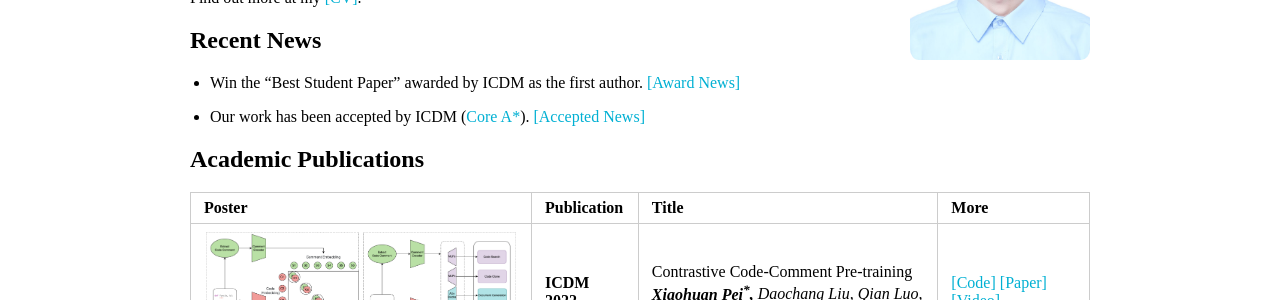
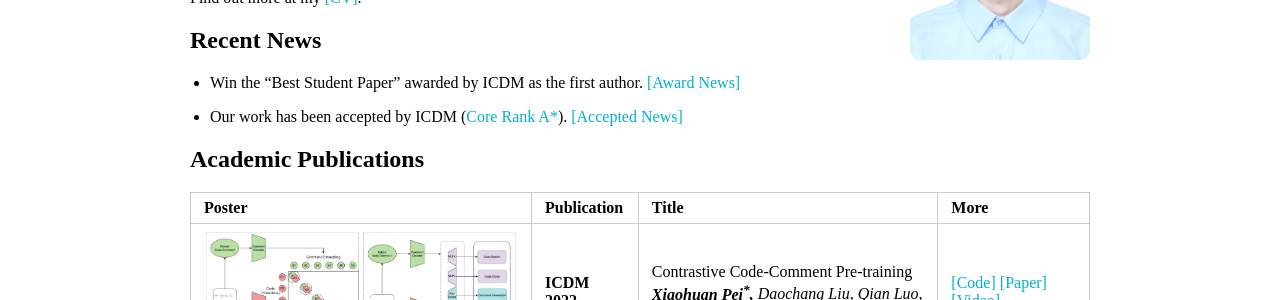
Before and after one commit to TerryPei/Terry000.github.io-1, a Jekyll site: the page built from index.md, in a window 1280 px wide. Shown: the part 327-627 px from the top of the page. Built offline with Jekyll 4.4.1, drawn with Linux system fonts in a browser that asks for light colours; our own code applies the rules of GitHub Pages for plain Markdown files.

Commit message:
Update index.md

```diff
--- a/index.md
+++ b/index.md
@@ -23,7 +23,7 @@ Find out more at my [[CV]](CV.pdf).
 * Win the "Best Student Paper" awarded by ICDM as the first author. [[Award News]](https://twitter.com/icdm2022/status/1595243601545826304)
 
 
-* Our work has been accepted by ICDM ([Core A*](http://portal.core.edu.au/conf-ranks/?search=mining&by=all&source=all&sort=arank&page=1)). [[Accepted News]](https://www.cse.fau.edu/~xqzhu/icdm2022/ICDM2022Program.pdf)
+* Our work has been accepted by ICDM ([Core Rank A*](http://portal.core.edu.au/conf-ranks/?search=mining&by=all&source=all&sort=arank&page=1)). [[Accepted News]](https://www.cse.fau.edu/~xqzhu/icdm2022/ICDM2022Program.pdf)
 
 
 ## Academic Publications
```
